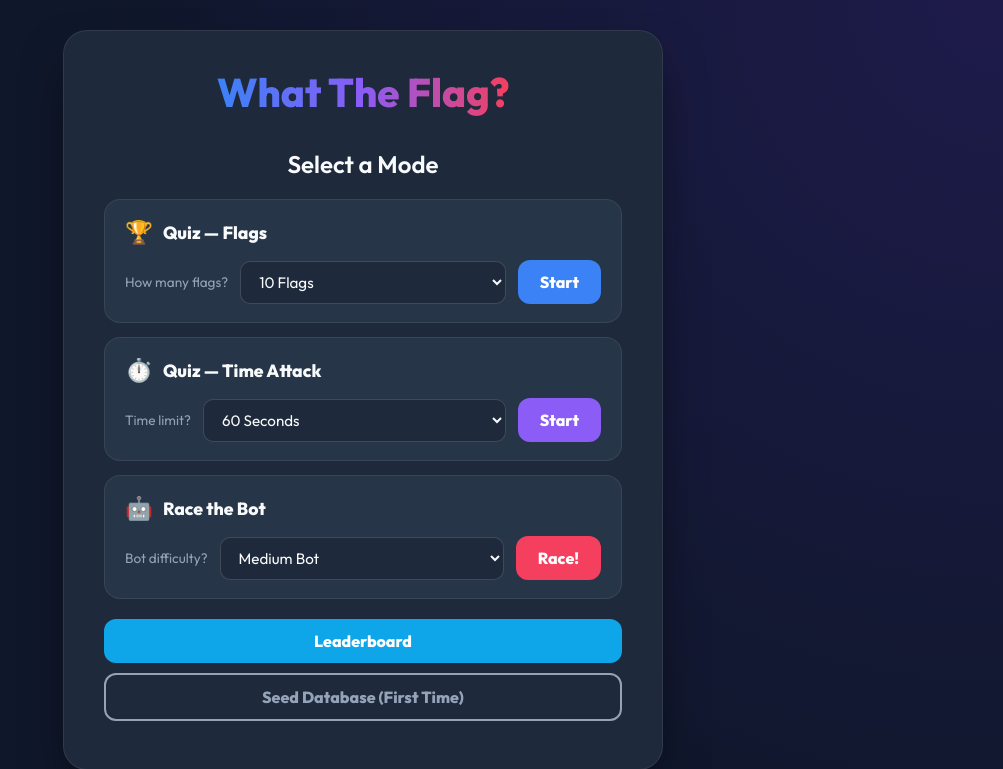
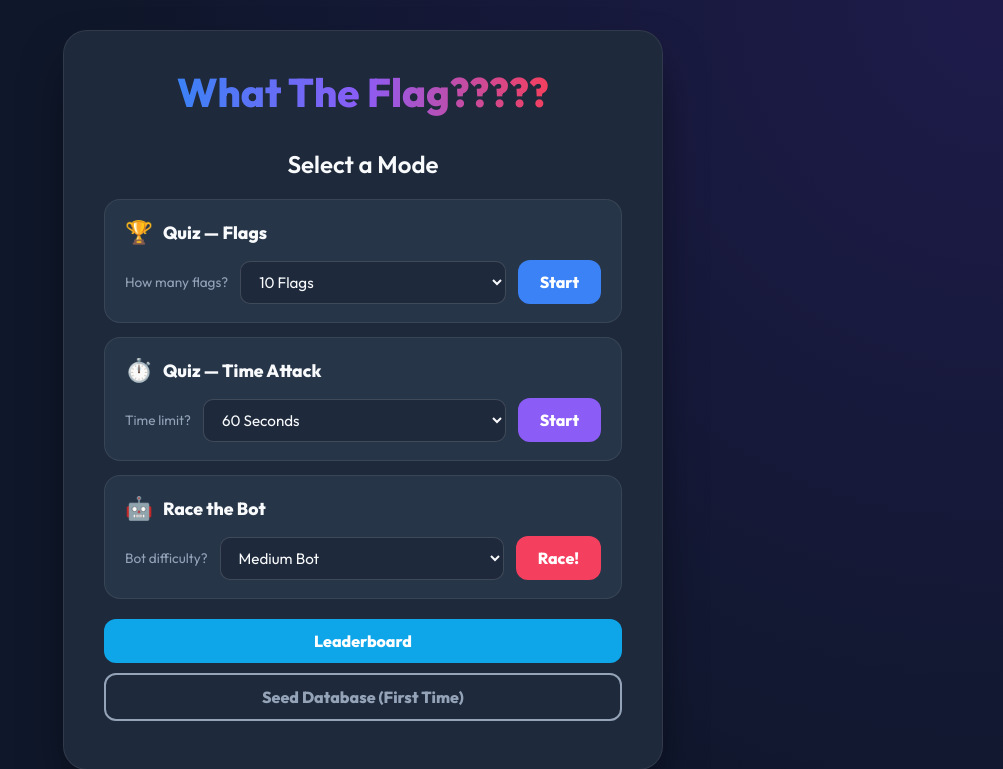
Before and after one commit to m-ali-04/WhatTheFlag, a Flask app: template frontend/templates/index.html in a window 1280 px wide. Shown: the top 769 px of the page, without its empty margins (277-1280 px from the left). Run offline with Flask 3, Linux system fonts and the light colour scheme; the template is opened without the code that fills it, so the values that code supplies are empty.

Commit message:
Title Change

```diff
--- a/frontend/templates/index.html
+++ b/frontend/templates/index.html
@@ -1,17 +1,20 @@
 <!DOCTYPE html>
 <html lang="en">
+
 <head>
     <meta charset="UTF-8">
     <meta name="viewport" content="width=device-width, initial-scale=1.0">
     <title>What The Flag?</title>
-    <meta name="description" content="Guess the flag of countries around the world in Quiz, Time Attack, and Race modes.">
+    <meta name="description"
+        content="Guess the flag of countries around the world in Quiz, Time Attack, and Race modes.">
     <link href="https://fonts.googleapis.com/css2?family=Outfit:wght@300;400;600;800&display=swap" rel="stylesheet">
     <link rel="stylesheet" href="{{ url_for('static', filename='style.css') }}">
 </head>
+
 <body>
     <div class="container">
         <header>
-            <h1 class="pulse-text">What The Flag?</h1>
+            <h1 class="pulse-text">What The Flag?????</h1>
         </header>
 
         <!-- ══════════════ MAIN MENU ══════════════ -->
@@ -171,10 +174,12 @@
                     </tbody>
                 </table>
             </div>
-            <button class="btn primary" onclick="showMainMenu()" style="margin-top: 20px; width: 100%;">Back to Menu</button>
+            <button class="btn primary" onclick="showMainMenu()" style="margin-top: 20px; width: 100%;">Back to
+                Menu</button>
         </div>
     </div>
 
     <script src="{{ url_for('static', filename='app.js') }}"></script>
 </body>
+
 </html>
```
